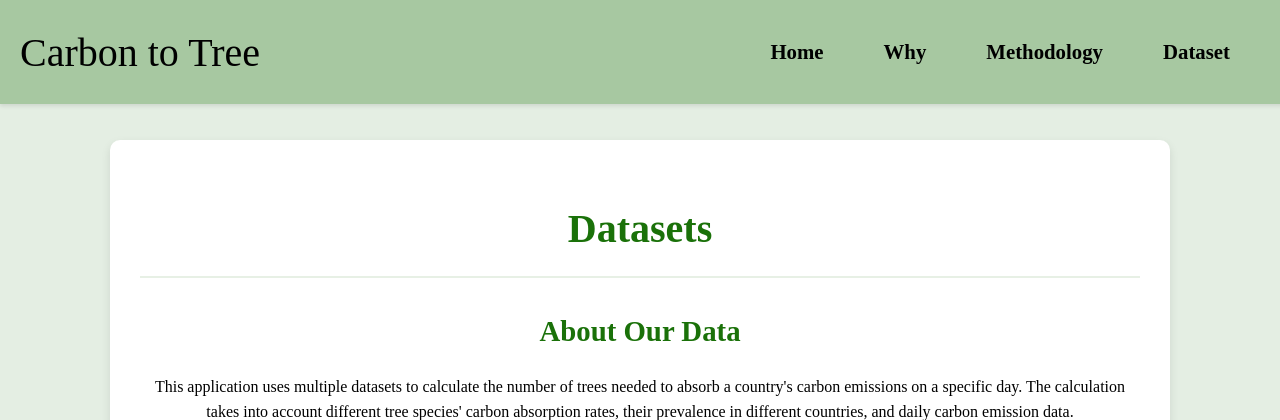
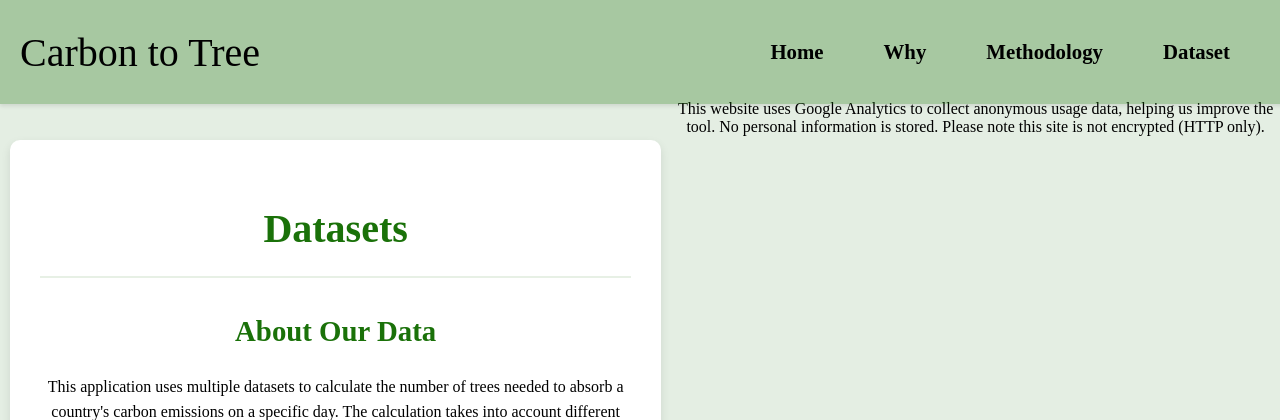
Before and after one commit to pixie-pic/tree-calculator, a Flask app: page /dataset in a window 1280 px wide. Shown: the top 420 px of the page. Run offline with Flask 3, Linux system fonts and the light colour scheme; parts of the project's set-up code (start-up, migrations or seed data) failed here and were passed over.

Commit message:
Update layout.html

```diff
--- a/templates/layout.html
+++ b/templates/layout.html
@@ -40,6 +40,14 @@
         <div class="loading-spinner"></div>
         <div class="loading-text">Loading data...</div>
     </div>
+
+    <div class="transparency-notice">
+        <div class="notice-content">
+            This website uses Google Analytics to collect anonymous usage data, helping us improve the tool.
+            No personal information is stored. Please note this site is not encrypted (HTTP only).
+        </div>
+    </div>
+
     <script src="{{ url_for('static', filename='javascript.js') }}"></script>
 </body>
 </html>
```
